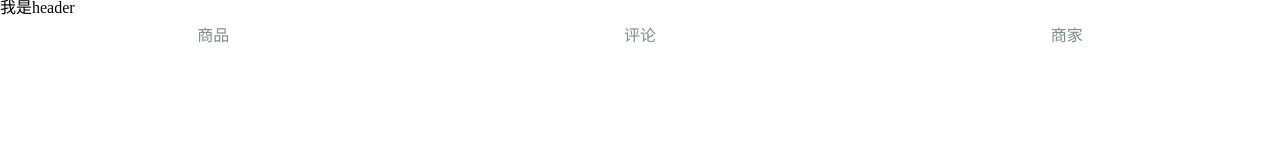
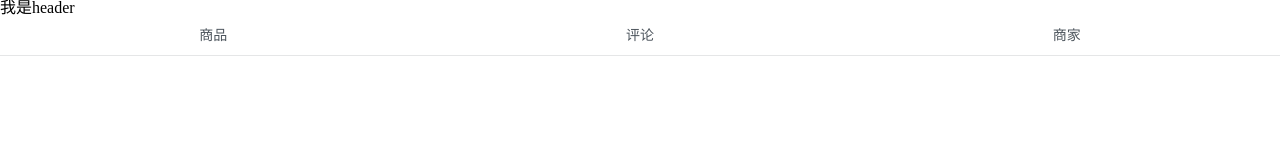
Before and after one commit to Young5416/my-vue-sell, a Vue app: page / in a window 1280 px wide. Shown: the top 160 px of the page. Built offline with nearby package versions, Linux system fonts and the light colour scheme; what cube-ui would draw is missing.

Commit message:
feat(页面骨架): 页面骨架
页面骨架搭建 基于styl添加样式,及border样式

```diff
--- a/src/App.vue
+++ b/src/App.vue
@@ -1,7 +1,7 @@
 <template>
   <div>
     <v-header></v-header>
-    <div class="tap">
+    <div class="tap border-1px">
       <div class="tab-item">
         <router-link to="goods">商品</router-link>
       </div>
@@ -26,14 +26,26 @@
 }
 </script>
 <style lang="stylus">
+  @import "./common/stylus/mixin.styl"
+
   .tap
     display flex
     width 100%
     height 40px
     line-height 40px
+    border-1px(rgba(7, 17, 27, 0.1))
 
     .tab-item
       flex: 1
-        text-align center
+
+      text-align: center
+
+      & > a
+        display: block
+        font-size: 14px
+        color: rgb(77, 85, 93)
+
+        &.active
+          color: rgb(240, 20, 20)
 
 </style>
--- /dev/null
+++ b/src/common/stylus/base.styl
@@ -0,0 +1,11 @@
+@media (-webkit-min-device-pixel-ratio: 1.5),(min-device-aspect-ratio: 1.5)
+  .border-1px
+    &::after
+      -webkit-transform: scaleY(0.7)
+      transform: scaleY(0.7)
+
+@media (-webkit-min-device-pixel-ratio: 2),(min-device-aspect-ratio: 2)
+  .border-1px
+    &::after
+      -webkit-transform: scaleY(0.5)
+      transform: scaleY(0.5)
--- /dev/null
+++ b/src/common/stylus/index.styl
@@ -0,0 +1,3 @@
+@import "./base"
+@import "./icon"
+@import "./mixin"
--- /dev/null
+++ b/src/common/stylus/mixin.styl
@@ -0,0 +1,10 @@
+border-1px($color)
+  position: relative
+  &:after
+    display: block
+    position: absolute
+    left: 0
+    bottom: 0
+    width: 100%
+    border-top: 1px solid $color
+    content: ' '
--- a/src/main.js
+++ b/src/main.js
@@ -5,6 +5,8 @@
 import goods from './components/goods/goods'
 import ratings from './components/ratings/ratings'
 import seller from './components/seller/seller'
+
+import './common/stylus/index.styl'
 
 Vue.use(VueRouter)
 
```
Lines whose indentation alone changed are shown as unchanged.
